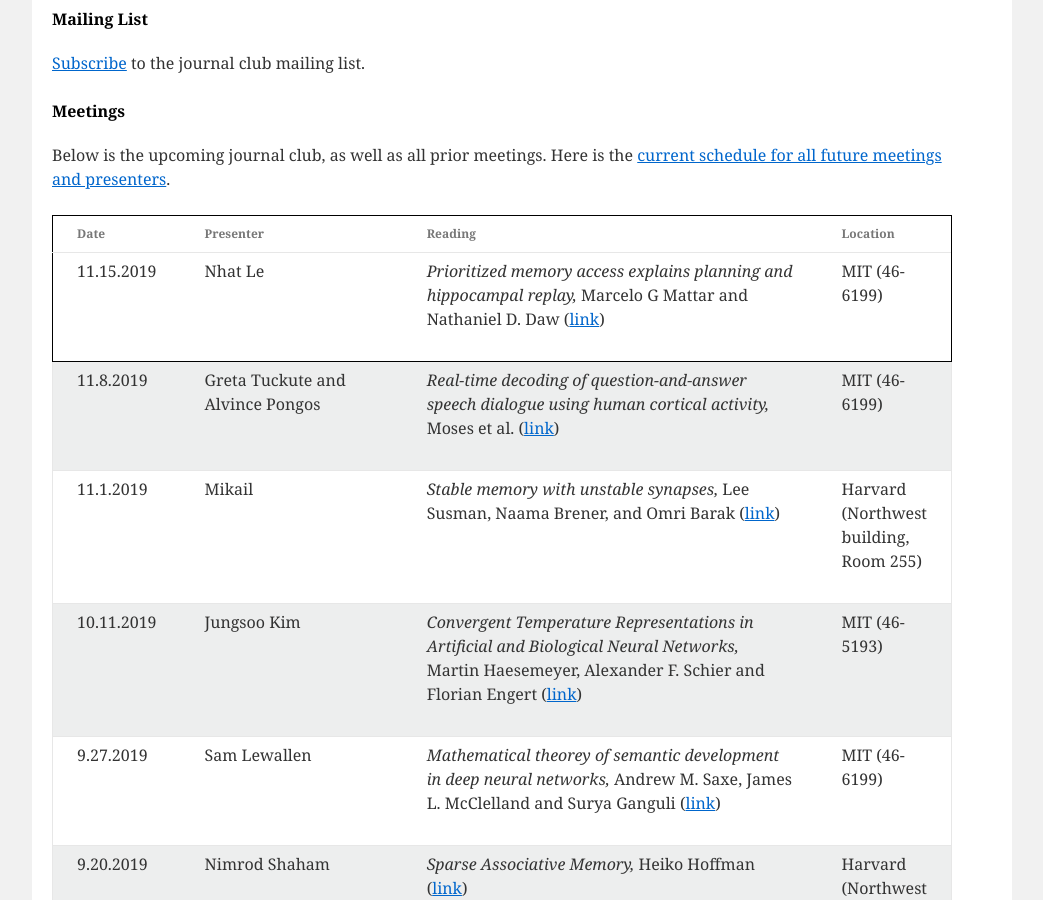
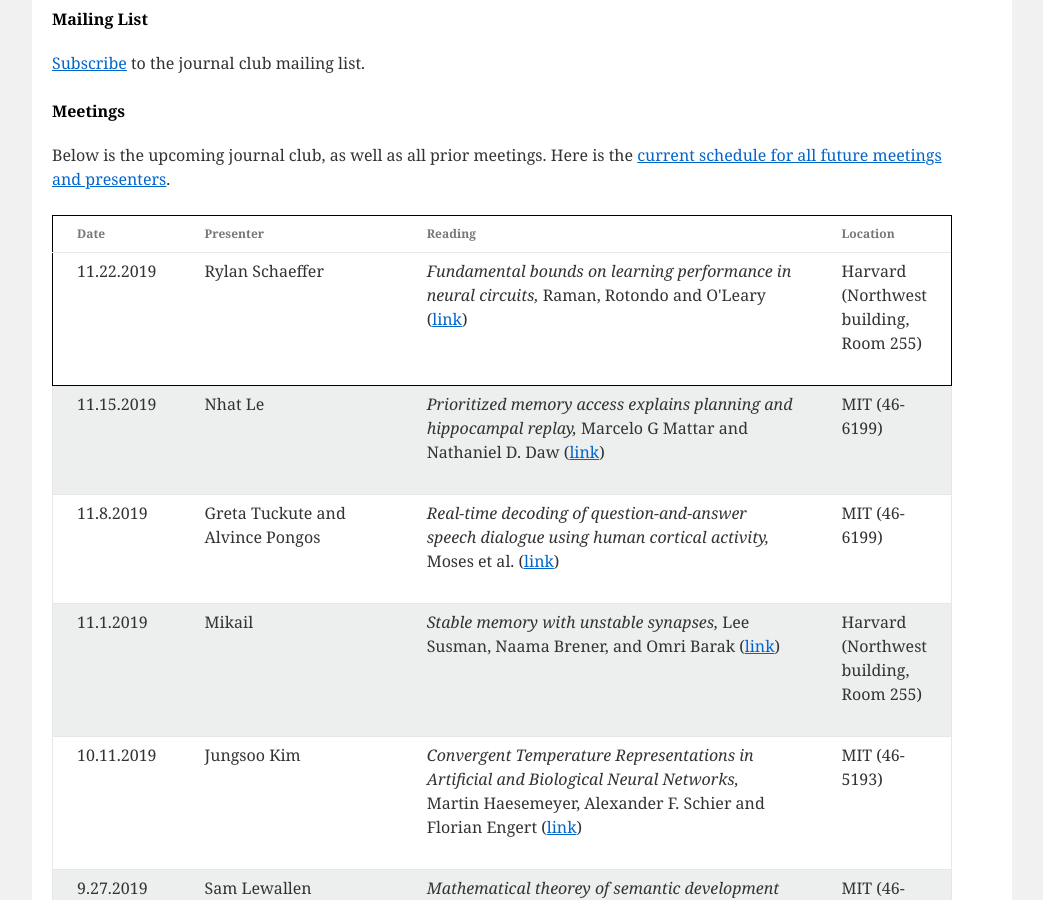
Before and after one commit to compneurojc/compneurojc.github.io, a Jekyll site: the page built from index.html, in a window 1280 px wide and 900 px high, scrolled down 631 px. Shown: the whole window, without its empty margins (118-1161 px from the left). Built offline with Jekyll 4.4.1, drawn with Linux system fonts in a browser that asks for light colours.

Commit message:
upcoming meeting

```diff
--- a/_data/meeting_info.yml
+++ b/_data/meeting_info.yml
@@ -1,3 +1,11 @@
+- presenter: Rylan Schaeffer
+  date: 11.22.2019
+  paper: "Fundamental bounds on learning performance in neural circuits,"
+  url: "https://www.pnas.org/content/116/21/10537.long"
+  pdf: "None"
+  authors: "Raman, Rotondo and O'Leary"
+  location: "Harvard (Northwest building, Room 255)"
+
 - presenter: Nhat Le
   date: 11.15.2019
   paper: "Prioritized memory access explains planning and hippocampal replay,"
```
